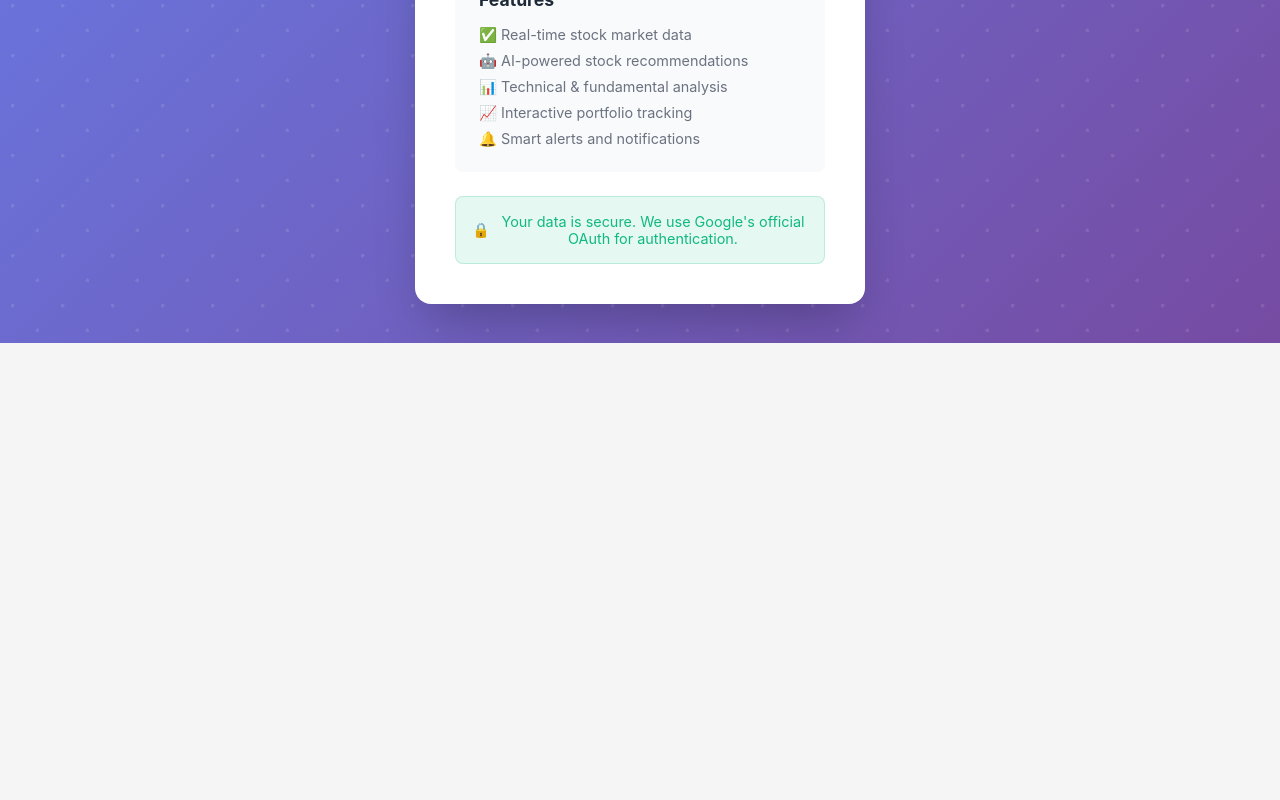
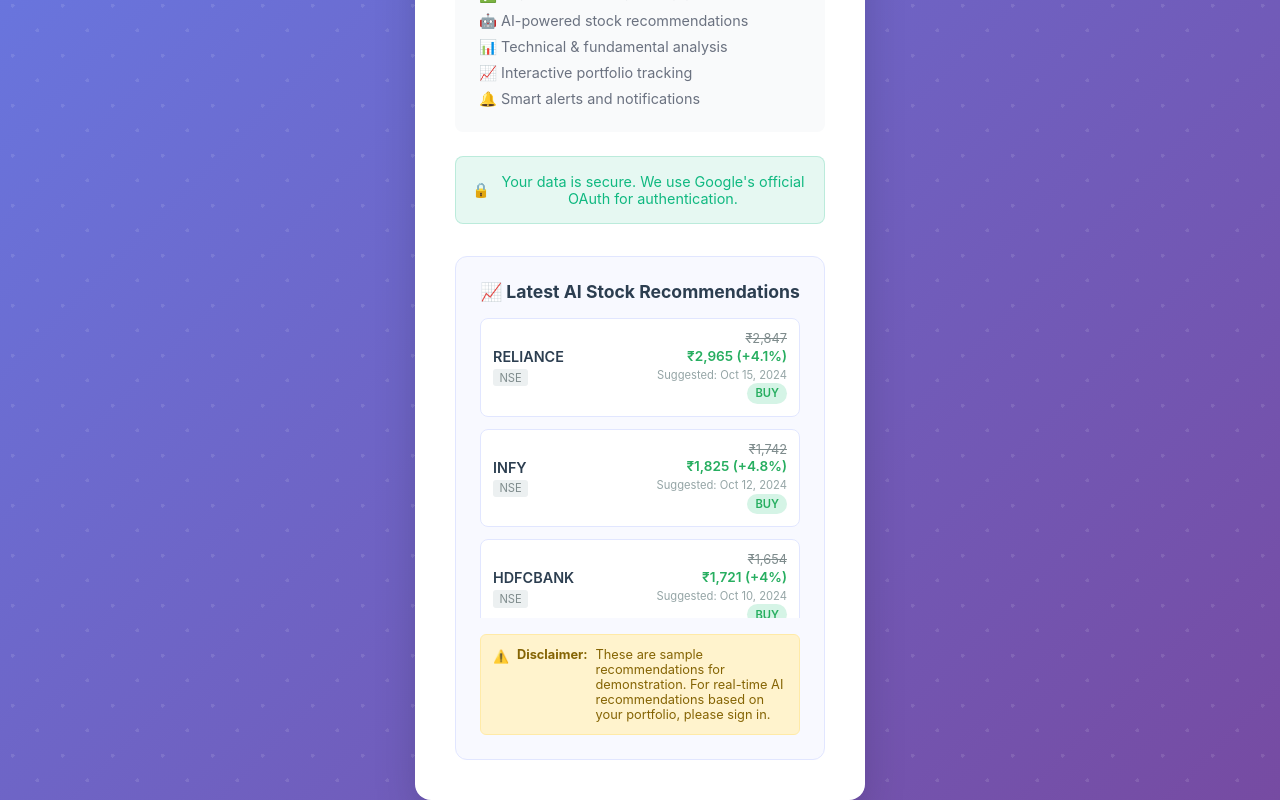
Before and after one commit to nups/stockapi, a React (Create React App) app: page /login in a window 1280 px wide. Shown: the part 457-1257 px from the top of the page. Before the commit the page ends 800 px from the top, so only its background shows below. Built offline with nearby package versions, Linux system fonts and the light colour scheme.

Commit message:
Add RecommendationsPreview component and fix API endpoints

```diff
--- a/src/components/Login.js
+++ b/src/components/Login.js
@@ -1,6 +1,7 @@
 import React, { useState, useEffect } from 'react';
 import { Navigate } from 'react-router-dom';
 import { useAuth } from '../context/AuthContext';
+import RecommendationsPreview from './RecommendationsPreview';
 
 // Google OAuth configuration
 const GOOGLE_CLIENT_ID = process.env.REACT_APP_GOOGLE_CLIENT_ID;
@@ -231,6 +232,9 @@
             </p>
           </div>
         </div>
+
+        {/* Stock Recommendations Section */}
+        <RecommendationsPreview />
       </div>
 
       <div className="login-background">
--- /dev/null
+++ b/src/components/RecommendationsPreview.js
@@ -0,0 +1,107 @@
+import React from 'react';
+
+// Stock recommendations data - Update this array to change recommendations
+const SAMPLE_RECOMMENDATIONS = [
+  {
+    id: 1,
+    symbol: 'RELIANCE',
+    exchange: 'NSE',
+    suggestedPrice: 2847,
+    currentPrice: 2965,
+    suggestedDate: 'Oct 15, 2024',
+    action: 'BUY',
+    changePercent: 4.1
+  },
+  {
+    id: 2,
+    symbol: 'INFY',
+    exchange: 'NSE',
+    suggestedPrice: 1742,
+    currentPrice: 1825,
+    suggestedDate: 'Oct 12, 2024',
+    action: 'BUY',
+    changePercent: 4.8
+  },
+  {
+    id: 3,
+    symbol: 'HDFCBANK',
+    exchange: 'NSE',
+    suggestedPrice: 1654,
+    currentPrice: 1721,
+    suggestedDate: 'Oct 10, 2024',
+    action: 'BUY',
+    changePercent: 4.0
+  },
+  {
+    id: 4,
+    symbol: 'TCS',
+    exchange: 'NSE',
+    suggestedPrice: 3985,
+    currentPrice: 4142,
+    suggestedDate: 'Oct 8, 2024',
+    action: 'BUY',
+    changePercent: 3.9
+  },
+  {
+    id: 5,
+    symbol: 'ICICIBANK',
+    exchange: 'NSE',
+    suggestedPrice: 1245,
+    currentPrice: 1287,
+    suggestedDate: 'Oct 5, 2024',
+    action: 'BUY',
+    changePercent: 3.4
+  }
+];
+
+const RecommendationsPreview = () => {
+  const formatPrice = (price) => {
+    return `₹${price.toLocaleString()}`;
+  };
+
+  const getActionClass = (action) => {
+    return `action ${action.toLowerCase()}`;
+  };
+
+  const renderRecommendationItem = (recommendation) => (
+    <div key={recommendation.id} className="recommendation-item">
+      <div className="stock-info">
+        <strong>{recommendation.symbol}</strong>
+        <span className="stock-exchange">{recommendation.exchange}</span>
+      </div>
+      <div className="recommendation-details">
+        <div className="price-info">
+          <span className="suggested-price">{formatPrice(recommendation.suggestedPrice)}</span>
+          <span className="current-price">
+            {formatPrice(recommendation.currentPrice)} (+{recommendation.changePercent}%)
+          </span>
+        </div>
+        <div className="meta-info">
+          <span className="date">Suggested: {recommendation.suggestedDate}</span>
+          <span className={getActionClass(recommendation.action)}>
+            {recommendation.action}
+          </span>
+        </div>
+      </div>
+    </div>
+  );
+
+  return (
+    <div className="recommendations-preview">
+      <h3>📈 Latest AI Stock Recommendations</h3>
+      <div className="recommendations-list">
+        {SAMPLE_RECOMMENDATIONS.map(renderRecommendationItem)}
+      </div>
+
+      <div className="recommendations-disclaimer">
+        <p>
+          <span>⚠️</span>
+          <strong>Disclaimer:</strong> These are sample recommendations for demonstration.
+          For real-time AI recommendations based on your portfolio, please sign in.
+        </p>
+      </div>
+    </div>
+  );
+};
+
+export default RecommendationsPreview;
--- a/src/index.css
+++ b/src/index.css
@@ -1290,3 +1290,166 @@
 .error-help a:hover {
   text-decoration: underline;
 }
+
+/* Stock Recommendations Preview */
+.recommendations-preview {
+  margin-top: 2rem;
+  padding: 1.5rem;
+  background: #f8f9ff;
+  border-radius: 12px;
+  border: 1px solid #e1e6ff;
+}
+
+.recommendations-preview h3 {
+  margin: 0 0 1rem 0;
+  color: #2c3e50;
+  font-size: 1.1rem;
+  text-align: center;
+}
+
+.recommendations-list {
+  display: flex;
+  flex-direction: column;
+  gap: 0.75rem;
+  max-height: 300px;
+  overflow-y: auto;
+}
+
+.recommendation-item {
+  display: flex;
+  justify-content: space-between;
+  align-items: center;
+  padding: 0.75rem;
+  background: white;
+  border-radius: 8px;
+  border: 1px solid #e1e6ff;
+  transition: all 0.2s ease;
+}
+
+.recommendation-item:hover {
+  border-color: #667eea;
+  box-shadow: 0 2px 8px rgba(102, 126, 234, 0.1);
+}
+
+.stock-info {
+  display: flex;
+  flex-direction: column;
+  gap: 0.25rem;
+}
+
+.stock-info strong {
+  font-size: 0.9rem;
+  color: #2c3e50;
+  font-weight: 600;
+}
+
+.stock-exchange {
+  font-size: 0.7rem;
+  color: #7f8c8d;
+  background: #ecf0f1;
+  padding: 0.1rem 0.4rem;
+  border-radius: 3px;
+  width: fit-content;
+}
+
+.recommendation-details {
+  text-align: right;
+  display: flex;
+  flex-direction: column;
+  gap: 0.25rem;
+}
+
+.price-info {
+  display: flex;
+  flex-direction: column;
+  gap: 0.1rem;
+}
+
+.suggested-price {
+  font-size: 0.8rem;
+  color: #7f8c8d;
+  text-decoration: line-through;
+}
+
+.current-price {
+  font-size: 0.85rem;
+  color: #27ae60;
+  font-weight: 600;
+}
+
+.meta-info {
+  display: flex;
+  flex-direction: column;
+  gap: 0.1rem;
+  align-items: flex-end;
+}
+
+.date {
+  font-size: 0.7rem;
+  color: #95a5a6;
+}
+
+.action {
+  font-size: 0.7rem;
+  padding: 0.2rem 0.5rem;
+  border-radius: 12px;
+  font-weight: 600;
+  text-transform: uppercase;
+}
+
+.action.buy {
+  background: #d5f4e6;
+  color: #27ae60;
+}
+
+.action.sell {
+  background: #ffeaea;
+  color: #e74c3c;
+}
+
+.action.hold {
+  background: #fff3cd;
+  color: #f39c12;
+}
+
+.recommendations-disclaimer {
+  margin-top: 1rem;
+  padding: 0.75rem;
+  background: #fff3cd;
+  border-radius: 6px;
+  border: 1px solid #ffeaa7;
+}
+
+.recommendations-disclaimer p {
+  margin: 0;
+  font-size: 0.8rem;
+  color: #856404;
+  display: flex;
+  align-items: flex-start;
+  gap: 0.5rem;
+}
+
+.recommendations-disclaimer span {
+  margin-top: 0.1rem;
+}
+
+/* Responsive design for recommendations */
+@media (max-width: 768px) {
+  .recommendation-item {
+    flex-direction: column;
+    align-items: flex-start;
+    gap: 0.5rem;
+  }
+
+  .recommendation-details {
+    text-align: left;
+    width: 100%;
+  }
+
+  .meta-info {
+    flex-direction: row;
+    justify-content: space-between;
+    align-items: center;
+    width: 100%;
+  }
+}
```
